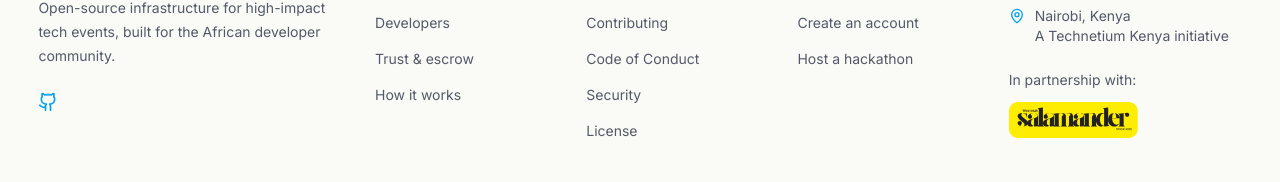
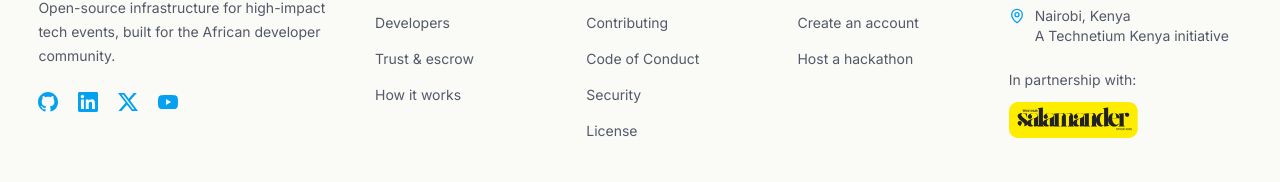
Before and after one commit to CodeWithEugene/HackVillage, a Next.js app: page / in a window 1280 px wide. Shown: the part 3879-4061 px from the top of the page. Built offline with nearby package versions, Linux system fonts and the light colour scheme; no server answers.

Commit message:
feat(ui): add LinkedIn, X, and YouTube links to the footer
Add HackVillage's LinkedIn, X, and YouTube profiles beside GitHub, using
official brand marks in currentColor (plus a currentColor GithubMark) so
the row shares the brand blue. Each opens in a new tab.

```diff
--- a/components/icons/github-icon.tsx
+++ b/components/icons/github-icon.tsx
@@ -15,6 +15,15 @@
   );
 }
 
+/** Takes the surrounding text color, for icon rows that share one color. */
+export function GithubMark({ className }: { className?: string }) {
+  return (
+    <svg viewBox="0 0 16 16" aria-hidden className={className} fill="currentColor">
+      <path d={MARK_PATH} />
+    </svg>
+  );
+}
+
 export function GithubIconDark({ className }: { className?: string }) {
   return (
     <svg viewBox="0 0 16 16" aria-hidden className={className} fill="#ffffff">
--- /dev/null
+++ b/components/icons/social-icons.tsx
@@ -0,0 +1,32 @@
+/**
+ * Official brand marks (Simple Icons paths) for the footer's social links,
+ * drawn in currentColor so they take the surrounding text color. lucide's
+ * brand icons are stylized reinterpretations, not the real logos.
+ */
+interface IconProps {
+  className?: string;
+}
+
+export function LinkedinIcon({ className }: IconProps) {
+  return (
+    <svg viewBox="0 0 24 24" aria-hidden className={className} fill="currentColor">
+      <path d="M20.447 20.452h-3.554v-5.569c0-1.328-.027-3.037-1.852-3.037-1.853 0-2.136 1.445-2.136 2.939v5.667H9.351V9h3.414v1.561h.046c.477-.9 1.637-1.85 3.37-1.85 3.601 0 4.267 2.37 4.267 5.455v6.286zM5.337 7.433c-1.144 0-2.063-.926-2.063-2.065 0-1.138.92-2.063 2.063-2.063 1.14 0 2.064.925 2.064 2.063 0 1.139-.925 2.065-2.064 2.065zm1.782 13.019H3.555V9h3.564v11.452zM22.225 0H1.771C.792 0 0 .774 0 1.729v20.542C0 23.227.792 24 1.771 24h20.451C23.2 24 24 23.227 24 22.271V1.729C24 .774 23.2 0 22.222 0h.003z" />
+    </svg>
+  );
+}
+
+export function XIcon({ className }: IconProps) {
+  return (
+    <svg viewBox="0 0 24 24" aria-hidden className={className} fill="currentColor">
+      <path d="M18.901 1.153h3.68l-8.04 9.19L24 22.846h-7.406l-5.8-7.584-6.638 7.584H.474l8.6-9.83L0 1.154h7.594l5.243 6.932ZM17.61 20.644h2.039L6.486 3.24H4.298Z" />
+    </svg>
+  );
+}
+
+export function YoutubeIcon({ className }: IconProps) {
+  return (
+    <svg viewBox="0 0 24 24" aria-hidden className={className} fill="currentColor">
+      <path d="M23.498 6.186a3.016 3.016 0 0 0-2.122-2.136C19.505 3.545 12 3.545 12 3.545s-7.505 0-9.377.505A3.017 3.017 0 0 0 .502 6.186C0 8.07 0 12 0 12s0 3.93.502 5.814a3.016 3.016 0 0 0 2.122 2.136c1.871.505 9.376.505 9.376.505s7.505 0 9.377-.505a3.015 3.015 0 0 0 2.122-2.136C24 15.93 24 12 24 12s0-3.93-.502-5.814zM9.545 15.568V8.432L15.818 12l-6.273 3.568z" />
+    </svg>
+  );
+}
--- a/components/patterns/site-footer.tsx
+++ b/components/patterns/site-footer.tsx
@@ -1,8 +1,18 @@
 import Link from "next/link";
-import { Github, Mail, MapPin } from "lucide-react";
+import { Mail, MapPin } from "lucide-react";
+
+import { GithubMark } from "@/components/icons/github-icon";
+import { LinkedinIcon, XIcon, YoutubeIcon } from "@/components/icons/social-icons";
 
 const GITHUB_URL = "https://github.com/CodeWithEugene/HackVillage";
 const CONTACT_EMAIL = "info@hackvillage.xyz";
+
+const SOCIAL_LINKS = [
+  { label: "HackVillage on GitHub", href: GITHUB_URL, Icon: GithubMark },
+  { label: "HackVillage on LinkedIn", href: "https://www.linkedin.com/company/hackvillage", Icon: LinkedinIcon },
+  { label: "HackVillage on X", href: "https://x.com/hackvillagexyz", Icon: XIcon },
+  { label: "HackVillage on YouTube", href: "https://www.youtube.com/@hackvillage", Icon: YoutubeIcon },
+];
 
 const FOOTER_SECTIONS: { title: string; links: { label: string; href: string }[] }[] = [
   {
@@ -55,15 +65,21 @@
             Open-source infrastructure for high-impact tech events, built for the African developer
             community.
           </p>
-          <div className="mt-6 flex items-center gap-4">
-            <a
-              href={GITHUB_URL}
-              aria-label="HackVillage on GitHub"
-              className="text-brand transition-colors hover:text-ink-soft"
-            >
-              <Github aria-hidden className="size-5" />
-            </a>
-          </div>
+          <ul className="mt-6 flex items-center gap-5">
+            {SOCIAL_LINKS.map(({ label, href, Icon }) => (
+              <li key={href}>
+                <a
+                  href={href}
+                  target="_blank"
+                  rel="noopener noreferrer"
+                  aria-label={label}
+                  className="block text-brand transition-colors hover:text-ink-soft"
+                >
+                  <Icon className="size-5" />
+                </a>
+              </li>
+            ))}
+          </ul>
         </div>
 
         {FOOTER_SECTIONS.map((section) => (
```
